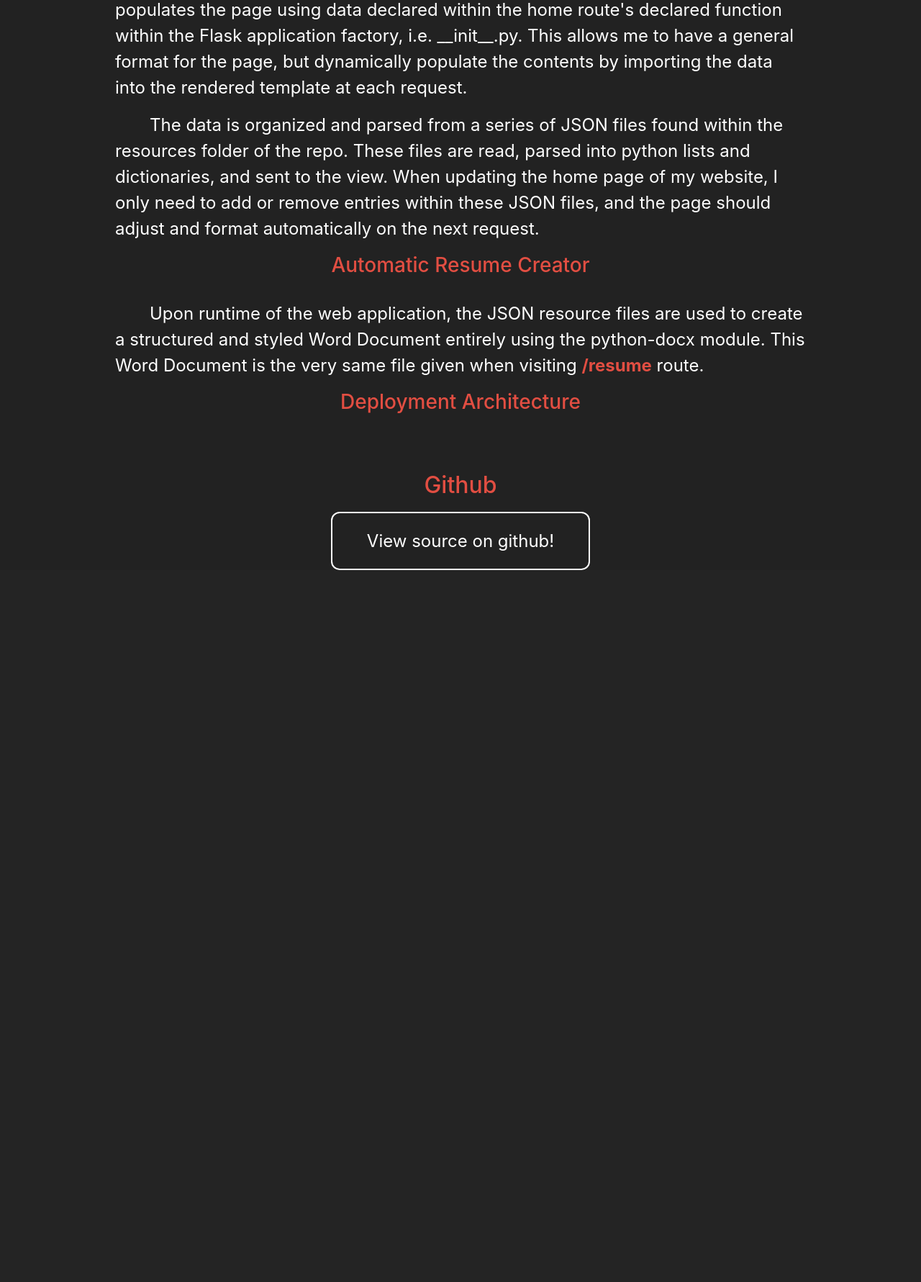
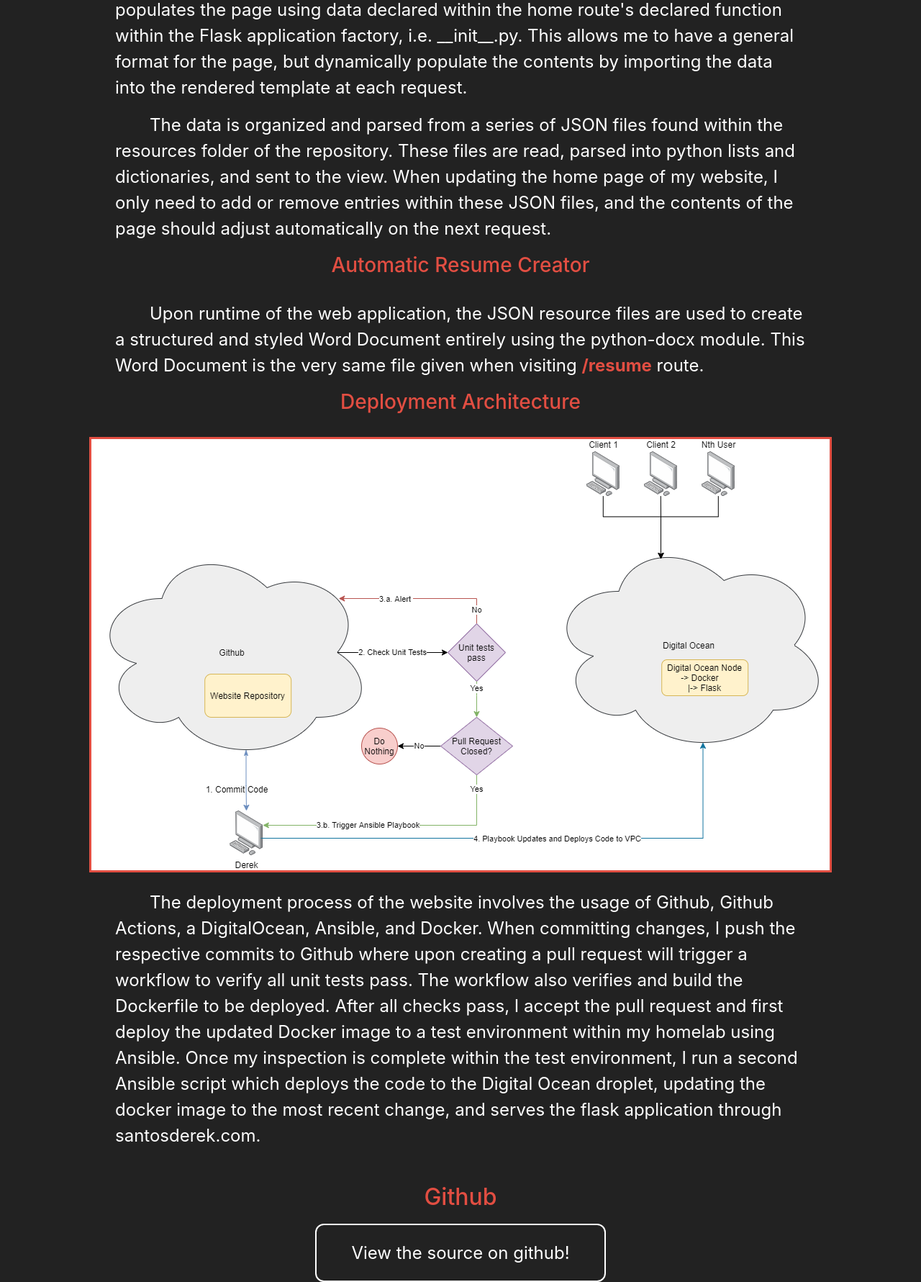
Before and after one commit to santosderek/website, a Flask app: page /project/santosderek in a window 1280 px wide; the page is wider, and only the part inside the window is pictured. Shown: the part 735-2516 px from the top of that part at 72% size. Before the commit the page ends 1527 px from the top of that part, so only its background shows below. Run offline with Flask 2, Linux system fonts and the light colour scheme; parts of the project's set-up code (start-up, migrations or seed data) failed here and were passed over; some libraries are stand-ins or nearby versions.

Commit message:
Updated the santosderek project page. Added an image for the santosderek deployment. Fixed hyperlinks in the navbar not working in project pages.

```diff
--- a/website/__init__.py
+++ b/website/__init__.py
@@ -79,9 +79,22 @@ def create_app():
     def project(project: str):
         """This route redirects to my github"""
 
+        imagesToPreload = {
+            'vitality': ['/static/images/vitality/FrontPage.png',
+                         '/static/images/vitality/ShowTrainers.png',
+                         '/static/images/vitality/Diets.png',
+                         '/static/images/vitality/Workouts.png'],
+            'santosderek': ['/static/images/santosderek/santosderekDeployment.png']
+        }
+
         try:
             project = escape(project)
-            return render_template(f'project/{project}.html')
+
+            images = ['/static/images/santosderek.png']
+            if project in imagesToPreload:
+                images += imagesToPreload[project]
+
+            return render_template(f'project/{project}.html', imagesToPreload=images)
         except TemplateNotFound:
             abort(404)
 
--- a/website/static/css/base.css
+++ b/website/static/css/base.css
@@ -214,7 +214,7 @@ hr {
     border: 3px solid #E24E42;
 }
 
-#pageLocation {
+#pageLocationScrollSpy {
     position: fixed;
     top: 5em;
     left: 2em;
--- a/website/static/js/base.js
+++ b/website/static/js/base.js
@@ -1,21 +1,36 @@
-window.onload = function () {
+var images = [];
+
+function preload() {
+    for (var i = 0; i < arguments.length; i++) {
+        images[i] = new Image();
+        images[i].src = preload.arguments[i];
+        console.log("Loaded " + images[i].src);
+    }
+}
+
+function revealContent(imagesToPreload) {
+
+    for (var count = 0; count < imagesToPreload.length; count++) {
+        preload(imagesToPreload[count]);
+    }
+
     $("#loading").hide();
     $("#content").show();
 
     let minWidth = 1400;
 
     // If scroll spy is present
-    if ($('#pageLocation').length > 0 && $('#experience').length > 0) {
-        $('body').scrollspy({ target: '#pageLocation' })
+    if ($('#pageLocationScrollSpy').length > 0) {
+        $('body').scrollspy({ target: '#pageLocationScrollSpy' })
         // Hide fixed nav if above Experience jumbotron
-        $("#pageLocation").hide();
+        $("#pageLocationScrollSpy").hide();
         var topOfOthDiv = $("#experience").offset().top - 200;
         $(window).scroll(function () {
             if ($(window).scrollTop() > topOfOthDiv && $(document).width() > minWidth) {
-                $("#pageLocation").show();
+                $("#pageLocationScrollSpy").show();
             }
             else {
-                $("#pageLocation").hide();
+                $("#pageLocationScrollSpy").hide();
             }
         });
     }
--- a/website/templates/navbar.html
+++ b/website/templates/navbar.html
@@ -3,16 +3,16 @@
         <ul class="navbar-nav m-auto">
             <!-- Left of brand if I need it-->
             <li class="nav-item">
-                <a style="padding-right: .5em;" href="#experience">Experience</a>
+                <a style="padding-right: .5em;" href="{{url_for('home') + '#experience'}}">Experience</a>
             </li>
             <li class="nav-item">
-                <a style="padding-right: .5em;" href="#skills">Skills</a>
+                <a style="padding-right: .5em;" href="{{url_for('home') + '#skills'}}">Skills</a>
             </li>
             <li class="nav-item">
-                <a style="padding-right: .5em;" href="#projects">Projects</a>
+                <a style="padding-right: .5em;" href="{{url_for('home') + '#projects'}}">Projects</a>
             </li>
             <li class="nav-item">
-                <a style="padding-right: .5em;" href="#resume">Resume</a>
+                <a style="padding-right: .5em;" href="{{url_for('home') + '#resume'}}">Resume</a>
             </li>
             <li class="nav-item">
                 <a href="#contact">Contact</a>
--- a/website/templates/project/project.html
+++ b/website/templates/project/project.html
@@ -12,11 +12,21 @@
             {% block content %}{% endblock %}
         </div>
         <div id="loading" class="row" style="min-height: 80vh;">
-            <div class="col-sm-12 my-auto">
-                <p class="text-center">Loading...</p>
+            <div class="my-auto text-center">
+                <p>LOADING</p>
+                <div class="spinner-border text-success" role="status">
+                    <span class="sr-only">Loading...</span>
+                  </div>
             </div>
         </div>
     </main>
+
+    <script>
+        imagesToPreload = {{imagesToPreload|safe}};
+        window.addEventListener("load", () => {
+            revealContent(imagesToPreload);
+        }, false);
+    </script>
 </body>
 
 </html>
--- a/website/templates/project/santosderek.html
+++ b/website/templates/project/santosderek.html
@@ -37,11 +37,12 @@
             base.html and home.html which can be viewed within the GitHub repository. Home.html extends the base.html
             template and populates the page using data declared within the home route's declared function within the
             Flask application factory, i.e. __init__.py. This allows me to have a general format for the page, but
-            dynamically populate the contents by importing the data into the rendered template at each request. </p>
+            dynamically populate the contents by importing the data into the rendered template at each request.</p>
+
         <p class="w-75">The data is organized and parsed from a series of JSON files found within the resources folder
-            of the repo. These files are read, parsed into python lists and dictionaries, and sent to the view. When
-            updating the home page of my website, I only need to add or remove entries within these JSON files, and the
-            page should adjust and format automatically on the next request.</p>
+            of the repository. These files are read, parsed into python lists and dictionaries, and sent to the view.
+            When updating the home page of my website, I only need to add or remove entries within these JSON files, and
+            the contents of the page should adjust automatically on the next request.</p>
     </div>
 </div>
 
@@ -61,15 +62,26 @@
     <div class="col-sm-12 text-center">
         <h3>Deployment Architecture</h3>
     </div>
+    <div class="pt-4 col-sm-12 col-md-12 text-center">
+        <img src="{{url_for('static', filename='images/santosderek/santosderekDeployment.png')}}"
+            alt="Santosderek deployment" />
+    </div>
     <div class="pt-4 col-sm-12 col-md-12">
-        <p class="w-75"></p>
+        <p class="w-75">The deployment process of the website involves the usage of Github, Github Actions, a
+            DigitalOcean, Ansible, and Docker. When committing changes, I push the respective commits to Github where
+            upon creating a pull request will trigger a workflow to verify all unit tests pass. The workflow also
+            verifies and build the Dockerfile to be deployed. After all checks pass, I accept the pull request and first
+            deploy the updated Docker image to a test environment within my homelab using Ansible. Once my inspection is
+            complete within the test environment, I run a second Ansible script which deploys the code to the Digital
+            Ocean droplet, updating the docker image to the most recent change, and serves the flask application
+            through santosderek.com.</p>
     </div>
 </div>
 
 <div class="row mt-3">
     <div class="col-sm-12 col-md-6 mt-3 text-center">
         <h2 style="padding-bottom: 1em;">Github</h2>
-        <a href="https://github.com/santosderek/website" class="button_link">View source on github!</a>
+        <a href="https://github.com/santosderek/website" class="button_link">View the source on github!</a>
     </div>
 </div>
 
--- a/website/templates/project/vitality.html
+++ b/website/templates/project/vitality.html
@@ -135,7 +135,8 @@
         <h3>Deployment Architecture</h3>
     </div>
     <div class="pt-4 col-sm-12 text-center">
-        <img class="w-50" src="{{ url_for('static', filename='images/vitality/DeploymentDiagram.png') }}" alt="Deployment Diagram">
+        <img class="w-50" src="{{ url_for('static', filename='images/vitality/DeploymentDiagram.png') }}"
+            alt="Deployment Diagram">
     </div>
     <div class="pt-4 col-sm-12 col-md-12">
         <p class="w-75">As soon as the project started within sprint one, our scrum master wanted the
@@ -182,4 +183,6 @@
         <a href="https://github.com/santosderek/Vitality" class="button_link">View source on github!</a>
     </div>
 </div>
+
+
 {% endblock %}
```
Also changed, not shown: website/templates/base.html (+13 -5 lines), website/static/images/santosderek/santosderekDeployment.png (added).
